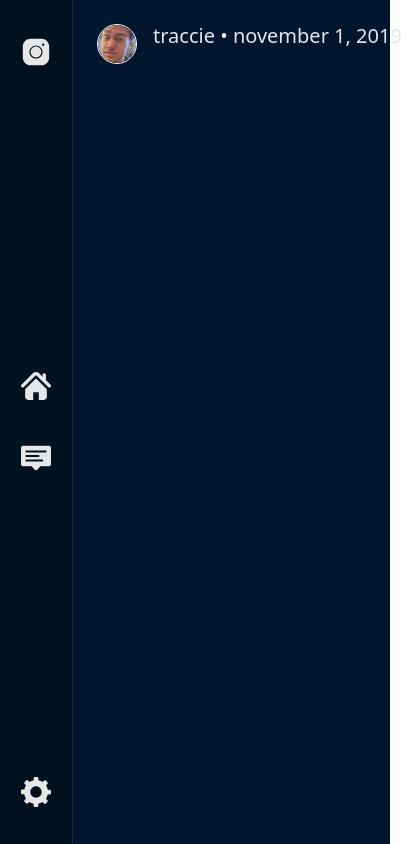
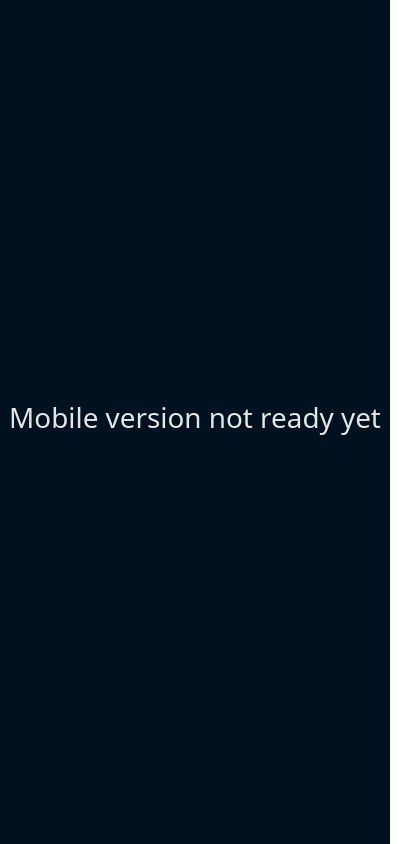
Before and after one commit to bennyschoo/BSocial, a React (Vite) app in the folder bsocial-client/: page / in a window 390 px wide. Shown: the whole page, 414 px wide, since content can reach past the window. Built offline with nearby package versions, Linux system fonts and the light colour scheme.

Commit message:
changed mobile and desktop styling

```diff
--- a/bsocial-client/public/styles/styles.css
+++ b/bsocial-client/public/styles/styles.css
@@ -3,7 +3,7 @@
 }
 
 
-.content{
+.desktop-content{
     width: calc(100% - var(--sidebar-width)) !important;
     min-height: 100vh;
 }
--- a/bsocial-client/src/App.tsx
+++ b/bsocial-client/src/App.tsx
@@ -1,15 +1,26 @@
+import { useMediaQuery } from "react-responsive";
 import Content from "./components/Content"
 import Sidebar from "./components/Sidebar"
 
 
 function App() {
+  const isDesktop = useMediaQuery({ minWidth: 541});
 
-  return (
-    <div className="d-flex text-light">
-      <Sidebar />
-      <Content />
-    </div>
-  )
+  if(isDesktop){
+    return (
+      <div className="d-flex text-light">
+        <Sidebar />
+        <Content isDesktop = {isDesktop}/>
+      </div>
+    )
+  }
+  else{
+    return (
+      <div className="d-flex text-light flex-column align-items-center justify-content-center bg-dark" style={{height: "100vh"}}>
+        <h1>Mobile version not ready yet</h1>
+      </div>
+    )
+  }
 }
 
 export default App
--- a/bsocial-client/src/components/Content.tsx
+++ b/bsocial-client/src/components/Content.tsx
@@ -1,12 +1,17 @@
 import Posts from './Posts.tsx';
 
-function Main() {
+
+interface ContentProps {
+    isDesktop: boolean;
+}
+
+function Content({isDesktop}: ContentProps) {
     return (
         // style={{"min-height": "100vh", "width": "calc(100% - var(--sidebar-width)) !important"}}
-        <div className='content bg-secondary ms-auto d-flex flex-column align-items-center'>
-            <Posts />
+        <div className='desktop-content bg-secondary ms-auto d-flex flex-column align-items-center'>
+            <Posts isDesktop={isDesktop}/>
         </div>
     )
 }
 
-export default Main;
+export default Content;
--- a/bsocial-client/src/components/Posts.tsx
+++ b/bsocial-client/src/components/Posts.tsx
@@ -1,8 +1,11 @@
-import { useMediaQuery } from "react-responsive";
 import Post from './Post.tsx';
 
-function Posts() {
-  const isDesktop = useMediaQuery({ minWidth: 541});
+interface PostsProps {
+  isDesktop: boolean;
+}
+
+
+function Posts({isDesktop}: PostsProps) {
 
   return (
     <div className="posts d-flex flex-column gap-3" style={{width: isDesktop ? "450px" : "100%"}}>
```
